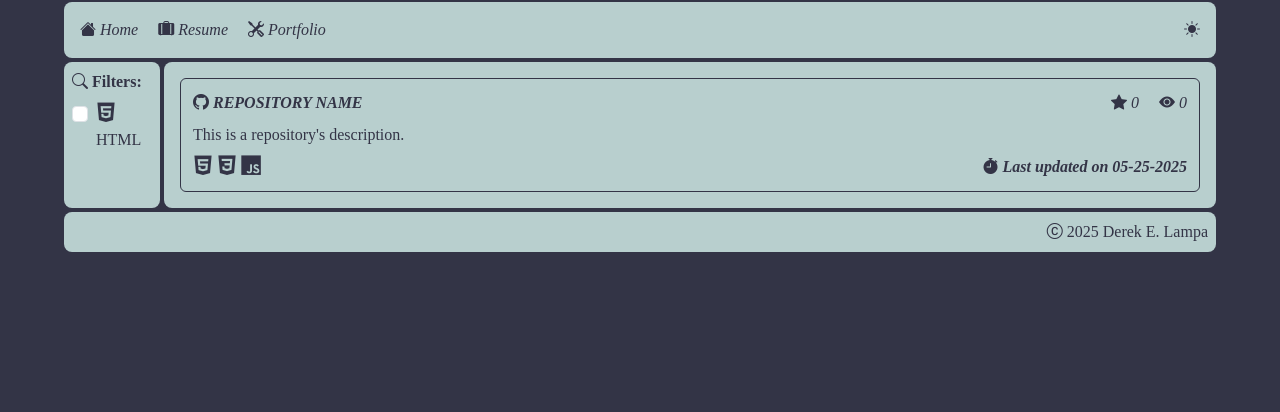
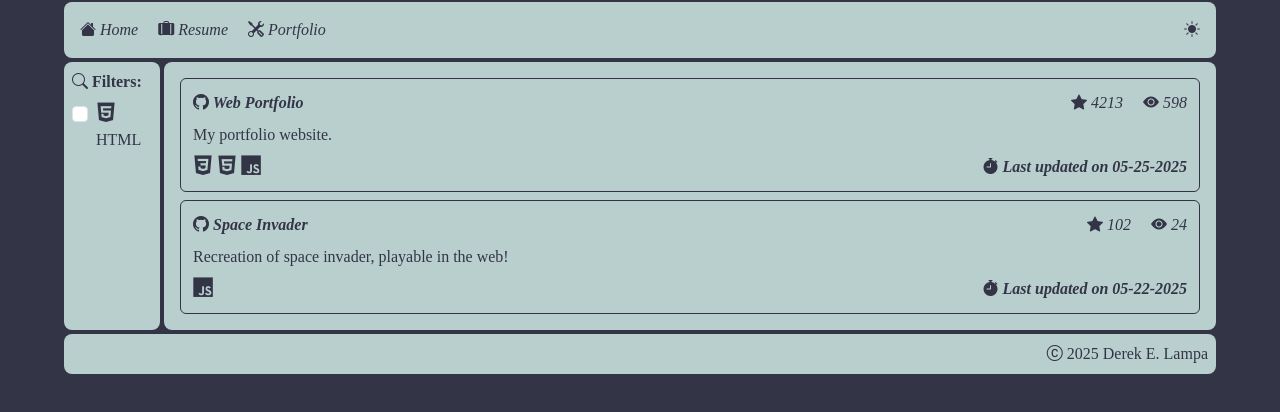
Before and after one commit to delampa-ph/delampa-ph.github.io, a plain HTML site: page portfolio.html in a window 1280 px wide. Drawn offline with nearby package versions, Linux system fonts and the light colour scheme; a web font is replaced by a local one.

Commit message:
Add dynamic generation of portfolio contents for Portfolio page.

```diff
--- a/portfolio.html
+++ b/portfolio.html
@@ -11,6 +11,7 @@
         <link rel="stylesheet" href="style/website.css">
 
         <script src="static/main.js" defer></script>
+        <script src="static/portfolio.js" defer></script>
     </head>
     <body>
         <div id="topHeader"></div>
@@ -26,27 +27,7 @@
                         </div>
                     </div>
                 </div>
-                <div id="portfolio-container" class="box col gap-2">
-
-                    <div class="portfolioContent">
-                        <div class="d-flex justify-content-between">
-                            <a class="p-2 fw-bold fst-italic" href=""><i class="bi bi-github"></i> REPOSITORY NAME</a>
-                            <div class="d-flex gap-1">
-                                <span class="p-2"><i class="bi bi-star-fill"> 0</i></span>
-                                <span class="p-2"><i class="bi bi-eye-fill"> 0</i></span>
-                            </div>
-                        </div>
-                        <span class="p-2">This is a repository's description.</span>
-                        <div class="d-flex justify-content-between">
-                            <div class="d-flex gap-1 p-2">
-                                <i class="fs-5 devicon-html5-plain"></i>
-                                <i class="fs-5 devicon-css3-plain"></i>
-                                <i class="fs-5 devicon-javascript-plain"></i>
-                            </div>
-                            <i class="bi bi-stopwatch-fill p-2 fw-bold"> Last updated on 05-25-2025</i>
-                        </div>
-                    </div>
-                </div>
+                <div id="portfolio-container" class="box col gap-2"></div>
             </div>
         </div>
         <div id="creditHeader"></div>
--- /dev/null
+++ b/static/portfolio.js
@@ -0,0 +1,64 @@
+const PORTFOLIO_FILTER_HTML = document.getElementById("portfolio-filter-checkbox")
+const PORTFOLIO_CONTENT_PARENT_HTML = document.getElementById("portfolio-container")
+
+function appendPortfolioContent(repo) {
+    const languageDict = {
+        "html"  : "devicon-html5-plain",
+        "css"   : "devicon-css3-plain",
+        "js"    : "devicon-javascript-plain",
+    }
+
+    let setTool = new Set();
+    repo.tools.sort()
+    for (const i of repo.tools) {
+        switch(i) {
+        case "html":
+        case "css":
+        case "js":
+            setTool.add(i);
+            break;
+        }
+    }
+
+    let toolUsed = '';
+    for (const it of setTool) {
+        toolUsed += `<i class="fs-5 ${languageDict[it]}"></i>`
+    }
+
+    PORTFOLIO_CONTENT_PARENT_HTML.innerHTML += `
+<div class="portfolioContent">
+    <div class="d-flex justify-content-between">
+        <a class="p-2 fw-bold fst-italic" href="${repo.link}"><i class="bi bi-github"></i> ${repo.name}</a>
+        <div class="d-flex gap-1">
+            <span class="p-2"><i class="bi bi-star-fill"> ${repo.likeCount}</i></span>
+            <span class="p-2"><i class="bi bi-eye-fill"> ${repo.watchCount}</i></span>
+        </div>
+    </div>
+    <span class="p-2">${repo.desc}</span>
+    <div class="d-flex justify-content-between">
+        <div class="d-flex gap-1 p-2">${toolUsed}</div>
+        <i class="bi bi-stopwatch-fill p-2 fw-bold"> Last updated on ${repo.date}</i>
+    </div>
+</div>
+`;
+}
+
+appendPortfolioContent({
+    name: "Web Portfolio",
+    desc: "My portfolio website.",
+    link: "https://youtube.com",
+    likeCount: 4213,
+    watchCount: 598,
+    date: "05-25-2025",
+    tools: ["html", "js", "css"]
+})
+
+appendPortfolioContent({
+    name: "Space Invader",
+    desc: "Recreation of space invader, playable in the web!",
+    link: "/",
+    likeCount: 102,
+    watchCount: 24,
+    date: "05-22-2025",
+    tools: ["js"]
+})
```
